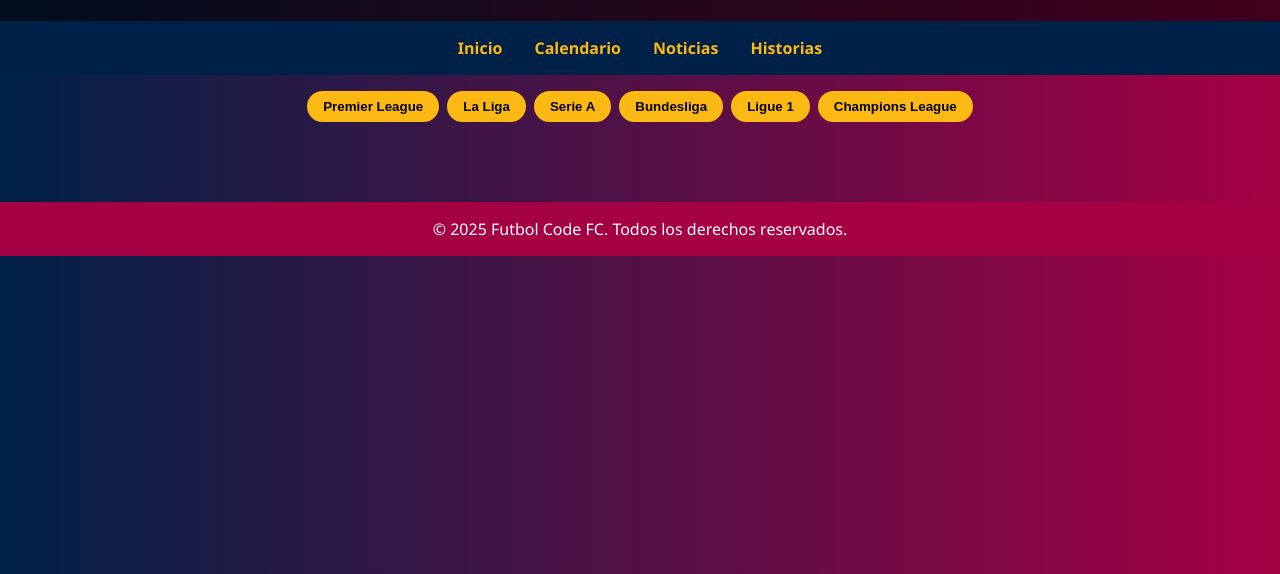
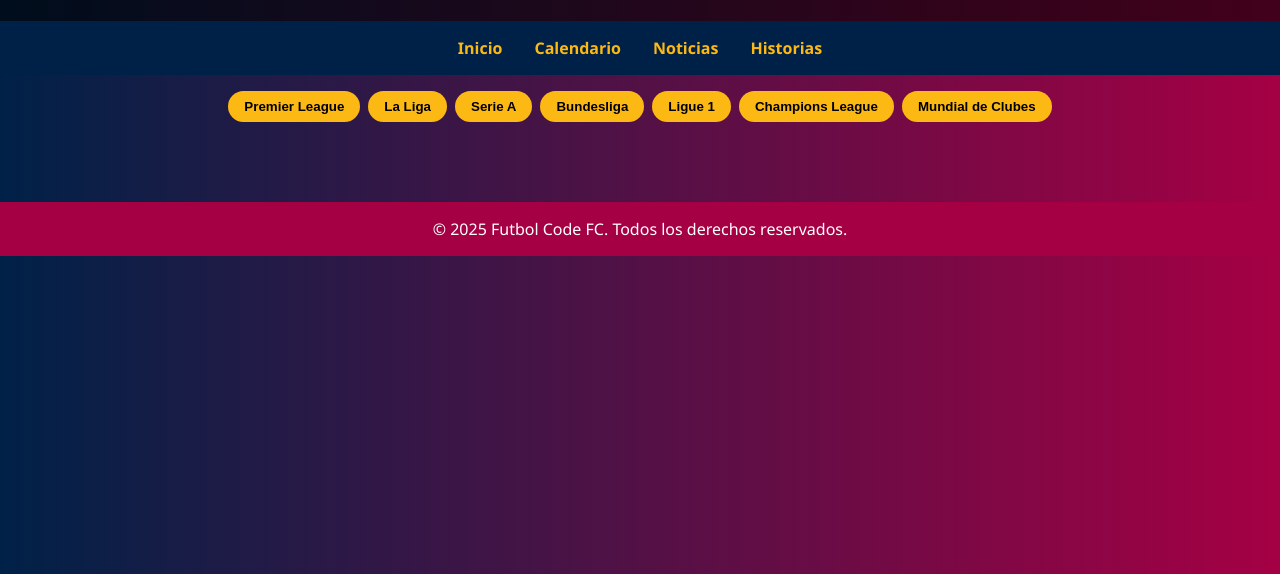
Before and after one commit to FutbolCode/FC, a plain HTML site: page calendarios.html in a window 1280 px wide. Shown: the part 226-800 px from the top of the page. Drawn offline with Linux system fonts and the light colour scheme.

Commit message:
Add files via upload

```diff
--- a/calendarios.html
+++ b/calendarios.html
@@ -149,6 +149,7 @@
     <button onclick="getMatches(78)">Bundesliga</button>
     <button onclick="getMatches(61)">Ligue 1</button>
     <button onclick="getMatches(2)">Champions League</button>
+    <button onclick="getMatches(372)">Mundial de Clubes</button>
   </div>
 
   <main></main>
```
